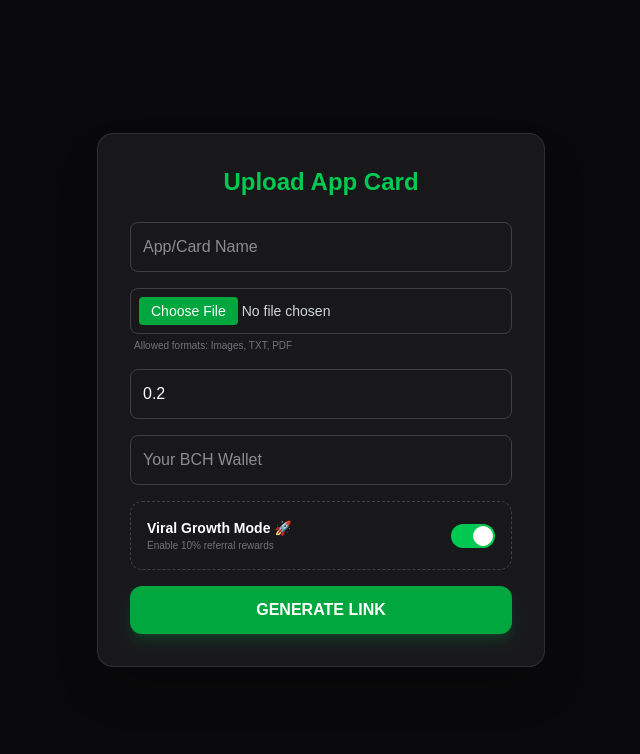
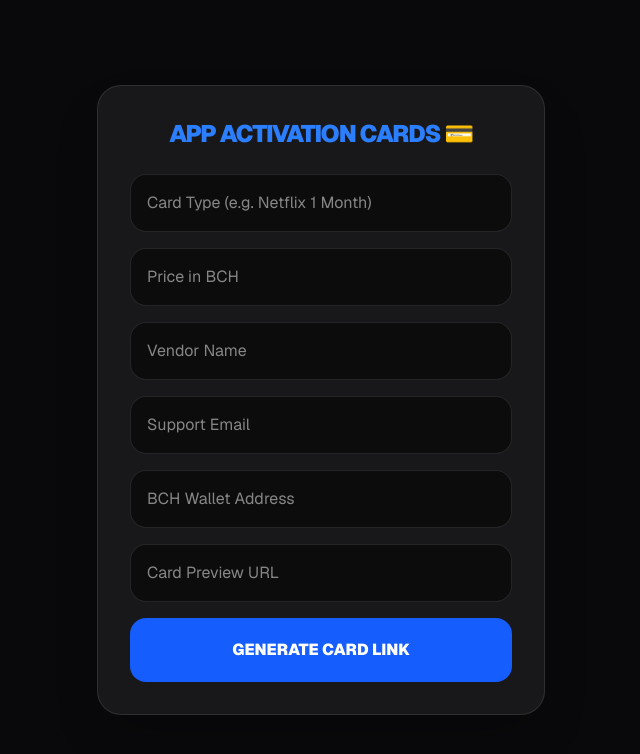
Before and after one commit to saleemm1/payonce-cash, a Next.js app: page /create/app-activate-card in a window 1280 px wide. Shown: the top 754 px of the page, without its empty margins (319-959 px from the left). Built offline with nearby package versions, Linux system fonts and the light colour scheme.

Commit message:
Update page.js

```diff
--- a/app/create/app-activate-card/page.js
+++ b/app/create/app-activate-card/page.js
@@ -1,62 +1,32 @@
 'use client';
 import { useState } from 'react';
-
-export default function AppActivateCardPage() {
-  const [wallet, setWallet] = useState('');
-  const [price, setPrice] = useState(0.2);
+export default function ActivateCardPage() {
+  const [sellerWallet, setSellerWallet] = useState('');
+  const [sellerName, setSellerName] = useState('');
+  const [sellerEmail, setSellerEmail] = useState('');
+  const [previewLink, setPreviewLink] = useState('');
+  const [price, setPrice] = useState('0.01');
   const [productName, setProductName] = useState('');
-  const [generatedLink, setGeneratedLink] = useState('');
-  const [copied, setCopied] = useState(false);
-  const [enableAffiliate, setEnableAffiliate] = useState(true);
-
-  const handleGenerate = () => {
-    if (!wallet || !productName) return alert('Please fill all fields!');
-    const link = `${window.location.origin}/unlock/app-activate-card?name=${encodeURIComponent(productName)}&price=${price}&wallet=${wallet}&aff=${enableAffiliate}`;
-    setGeneratedLink(link);
+  const generateLink = () => {
+    if (!sellerWallet || !productName || !sellerEmail) return alert("Please fill required fields!");
+    const baseUrl = window.location.origin + '/unlock';
+    const params = new URLSearchParams({ name: productName, price, wallet: sellerWallet, seller: sellerName || 'Card Vendor', email: sellerEmail, preview: previewLink, aff: 'true' });
+    navigator.clipboard.writeText(`${baseUrl}?${params.toString()}`);
+    alert("Activation Card Link Copied!");
   };
-
-  const copyToClipboard = () => {
-    navigator.clipboard.writeText(generatedLink);
-    setCopied(true);
-    setTimeout(() => setCopied(false), 2000);
-  };
-
   return (
-    <div className="min-h-screen bg-[#09090b] text-white flex flex-col items-center justify-center px-6">
-      <div className="w-full max-w-md bg-[#18181b] p-8 rounded-2xl border border-white/10 shadow-2xl">
-        <h1 className="text-2xl font-bold mb-6 text-center text-green-500">Upload App Card</h1>
+    <div className="min-h-screen bg-[#09090b] text-white flex flex-col items-center justify-center p-4 font-sans">
+      <div className="w-full max-w-md bg-[#18181b] p-8 rounded-3xl border border-white/10 shadow-2xl">
+        <h1 className="text-2xl font-black mb-6 text-center uppercase tracking-tighter text-blue-500">App Activation Cards 💳</h1>
         <div className="space-y-4">
-          <input type="text" value={productName} onChange={(e) => setProductName(e.target.value)} className="w-full p-3 bg-zinc-900 border border-zinc-700 rounded-lg text-white outline-none focus:border-green-500" placeholder="App/Card Name" />
-          <div>
-            <input type="file" accept="image/*,.txt,.pdf" className="w-full p-2 bg-zinc-900 border border-zinc-700 rounded-lg text-sm text-gray-300 file:bg-green-600 file:text-white file:border-0 file:px-3 file:py-1 file:rounded" />
-            <p className="text-[10px] text-zinc-500 mt-1 ml-1">Allowed formats: Images, TXT, PDF</p>
-          </div>
-          <input type="number" value={price} onChange={(e) => setPrice(e.target.value)} className="w-full p-3 bg-zinc-900 border border-zinc-700 rounded-lg text-white outline-none focus:border-green-500" placeholder="Price in BCH" />
-          <input type="text" value={wallet} onChange={(e) => setWallet(e.target.value)} className="w-full p-3 bg-zinc-900 border border-zinc-700 rounded-lg text-white outline-none focus:border-green-500" placeholder="Your BCH Wallet" />
-
-          <div className="bg-zinc-900/50 p-4 rounded-xl border border-dashed border-zinc-700">
-            <div className="flex items-center justify-between">
-              <div>
-                <h3 className="text-sm font-bold">Viral Growth Mode 🚀</h3>
-                <p className="text-[10px] text-zinc-500">Enable 10% referral rewards</p>
-              </div>
-              <label className="relative inline-flex items-center cursor-pointer">
-                <input type="checkbox" checked={enableAffiliate} onChange={(e) => setEnableAffiliate(e.target.checked)} className="sr-only peer" />
-                <div className="w-11 h-6 bg-zinc-700 peer-focus:outline-none rounded-full peer peer-checked:after:translate-x-full peer-checked:after:border-white after:content-[''] after:absolute after:top-[2px] after:left-[2px] after:bg-white after:border-gray-300 after:border after:rounded-full after:h-5 after:w-5 after:transition-all peer-checked:bg-green-500"></div>
-              </label>
-            </div>
-          </div>
-
-          <button onClick={handleGenerate} className="w-full bg-green-600 hover:bg-green-500 py-3 rounded-xl font-bold transition-all shadow-lg shadow-green-600/20">GENERATE LINK</button>
+          <input placeholder="Card Type (e.g. Netflix 1 Month)" onChange={(e)=>setProductName(e.target.value)} className="w-full bg-black/50 border border-white/10 p-4 rounded-2xl outline-none focus:border-blue-500 transition-all" />
+          <input placeholder="Price in BCH" onChange={(e)=>setPrice(e.target.value)} className="w-full bg-black/50 border border-white/10 p-4 rounded-2xl outline-none focus:border-blue-500" />
+          <input placeholder="Vendor Name" onChange={(e)=>setSellerName(e.target.value)} className="w-full bg-black/50 border border-white/10 p-4 rounded-2xl outline-none focus:border-blue-500" />
+          <input placeholder="Support Email" onChange={(e)=>setSellerEmail(e.target.value)} className="w-full bg-black/50 border border-white/10 p-4 rounded-2xl outline-none focus:border-blue-500" />
+          <input placeholder="BCH Wallet Address" onChange={(e)=>setSellerWallet(e.target.value)} className="w-full bg-black/50 border border-white/10 p-4 rounded-2xl outline-none focus:border-blue-500" />
+          <input placeholder="Card Preview URL" onChange={(e)=>setPreviewLink(e.target.value)} className="w-full bg-black/50 border border-white/10 p-4 rounded-2xl outline-none focus:border-blue-500" />
+          <button onClick={generateLink} className="w-full bg-blue-600 hover:bg-blue-500 text-white font-black py-5 rounded-2xl transition-all uppercase">Generate Card Link</button>
         </div>
-        {generatedLink && (
-          <div className="mt-6 p-4 bg-black rounded-lg border border-green-500/30 animate-in fade-in zoom-in">
-            <div className="flex gap-2">
-              <input readOnly value={generatedLink} className="flex-1 bg-zinc-900 p-2 text-[10px] rounded border border-zinc-800 text-zinc-300 outline-none" />
-              <button onClick={copyToClipboard} className="bg-zinc-800 px-3 py-1 rounded text-xs hover:bg-zinc-700 transition-colors">{copied ? '✅' : 'Copy'}</button>
-            </div>
-          </div>
-        )}
       </div>
     </div>
   );
```
